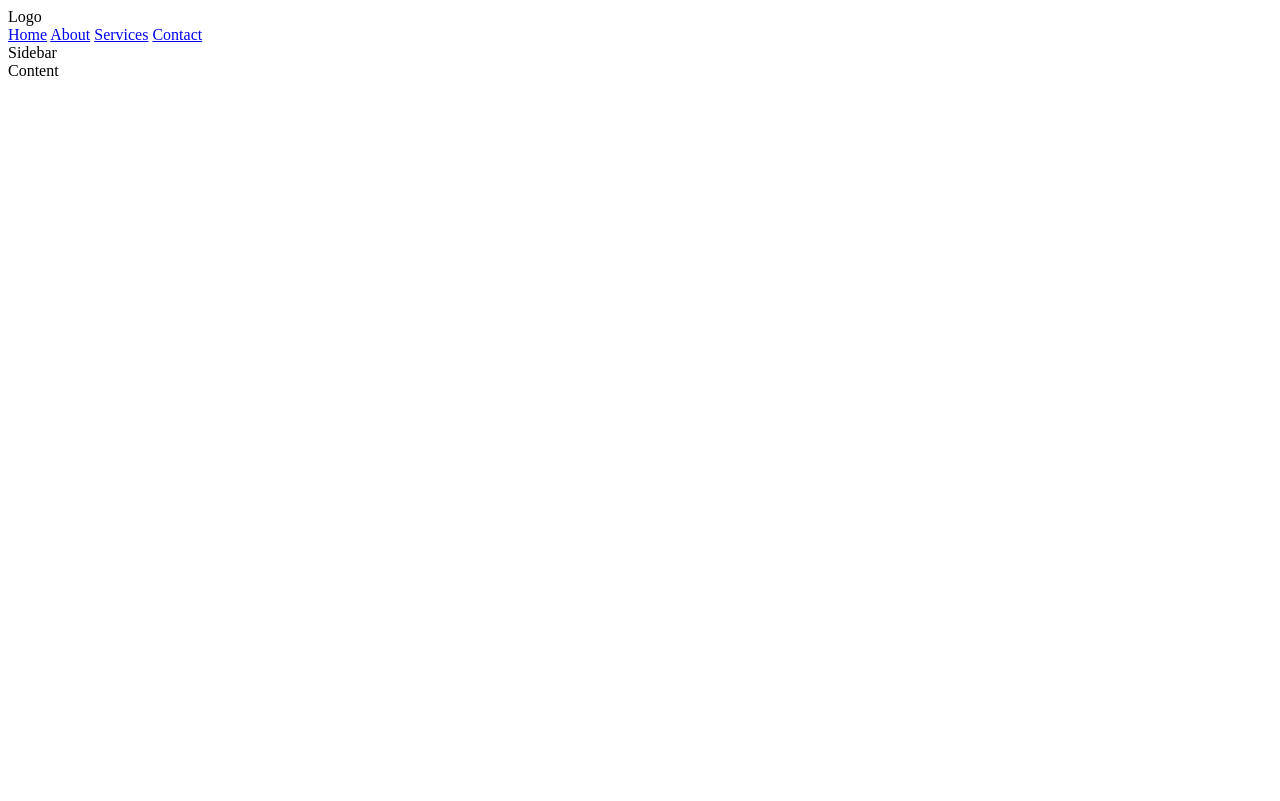
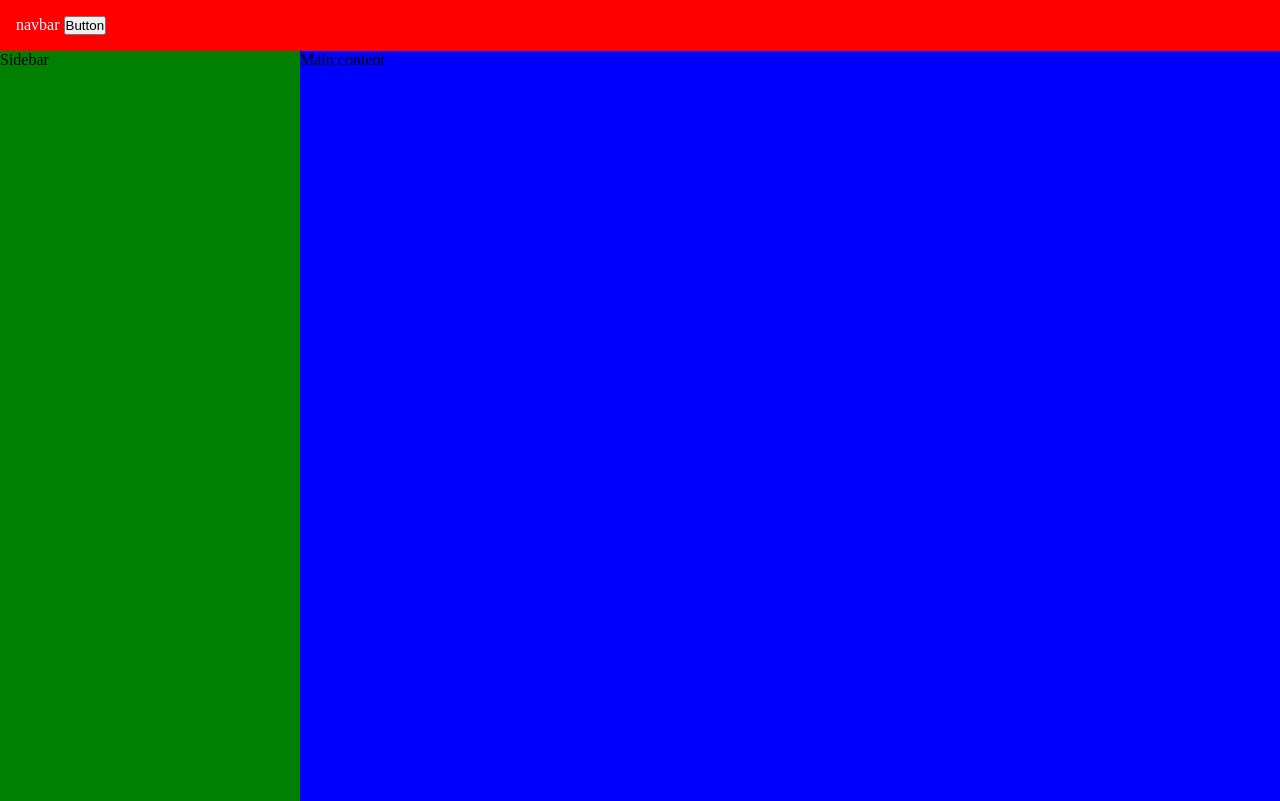
Before and after one commit to Yousef-sawy/Mindset_final, a plain HTML site: page index.html in a window 1280 px wide. Drawn offline with Linux system fonts and the light colour scheme.

Commit message:
structure

```diff
--- a/index.html
+++ b/index.html
@@ -7,26 +7,18 @@
     <link rel="stylesheet" href="style.css">
 </head>
 <body>
-    <div class="container">
-        <header class="header">
-            <div class="logo">Logo</div>
-            <nav class="nav">
-                <a href="#">Home</a>
-                <a href="#">About</a>
-                <a href="#">Services</a>
-                <a href="#">Contact</a>
-            </nav>
-        </header>
+    <nav> navbar
+        <button onclick="toggleSidebar()">Button</button>
+    </nav>
 
-        <div class="main">
-            <div class="sidebar">Sidebar</div>
-            <div class="content">Content</div>
-        </div>
+    <aside id="sidebar"> Sidebar</aside>
+    <main>
+        <section>Main content</section>
+    </main>
 
-        <footer class="footer">
 
-        </footer>
-    </div>
+
+
 
     <script src="script.js"></script>
 </body>
--- a/script.js
+++ b/script.js
@@ -0,0 +1,5 @@
+const sidebar = document.getElementById("sidebar");
+
+function toggleSidebar() {
+    sidebar.classList.toggle("show");
+}
--- a/style.css
+++ b/style.css
@@ -0,0 +1,53 @@
+*{
+    margin: 0;
+    padding: 0;
+}
+body{
+    display: grid;
+    grid-template-columns: 300px 1fr;
+    grid-template-rows: auto 1fr;
+    grid-template-areas:
+    "navbar navbar"
+    "sidebar main";
+    min-height: 100vh;
+
+}
+
+nav{
+    position: sticky;
+    top:0;
+    grid-area:navbar;
+    background-color: red;
+    padding: 1em;
+    color: aliceblue;
+}
+
+aside{
+    height: calc(100vh - 50px);
+    top: 50px;
+    position: sticky;
+    align-self: start;
+    grid-area:sidebar;
+    background-color: green;
+}
+
+main{
+    grid-area:main;
+    background-color: blue;
+}
+
+
+@media(max-width:800px){
+    body{
+        grid-template-columns: 1fr;
+    }
+
+    aside{
+        position: fixed;
+        width: 300px;
+        display: none;
+    }
+    .show{
+        display: block;
+    }
+}
```
Also changed, not shown: assets/favicon-32x32.png (added), assets/icon-add-task-mobile.svg (added), assets/icon-board.svg (added), assets/icon-check.svg (added), assets/icon-chevron-down.svg (added), assets/icon-chevron-up.svg (added), assets/icon-cross.svg (added), assets/icon-dark-theme.svg (added), assets/icon-hide-sidebar.svg (added), assets/icon-light-theme.svg (added), assets/icon-show-sidebar.svg (added), assets/icon-vertical-ellipsis.svg (added), assets/logo-dark.svg (added), assets/logo-light.svg (added), 1 more files.
